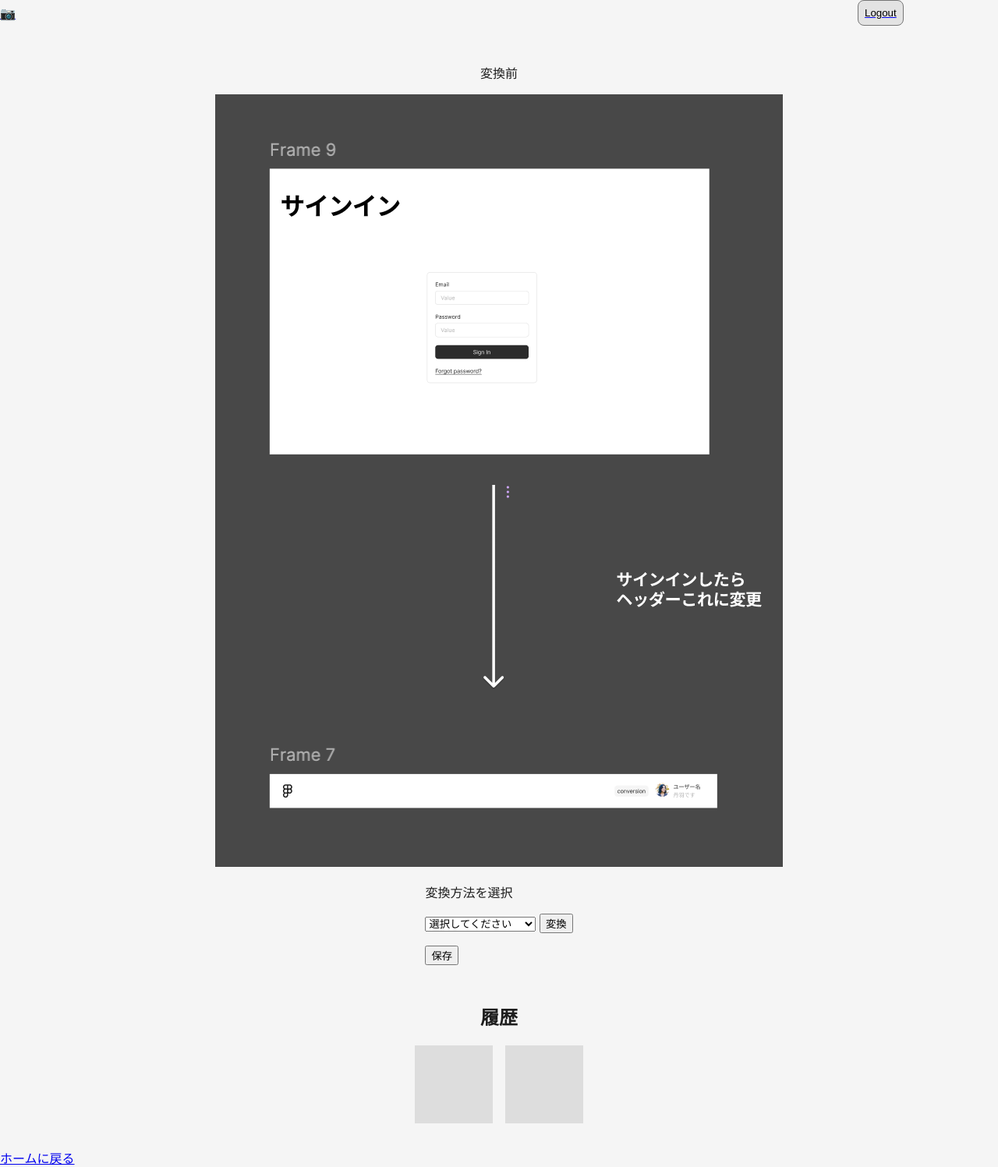
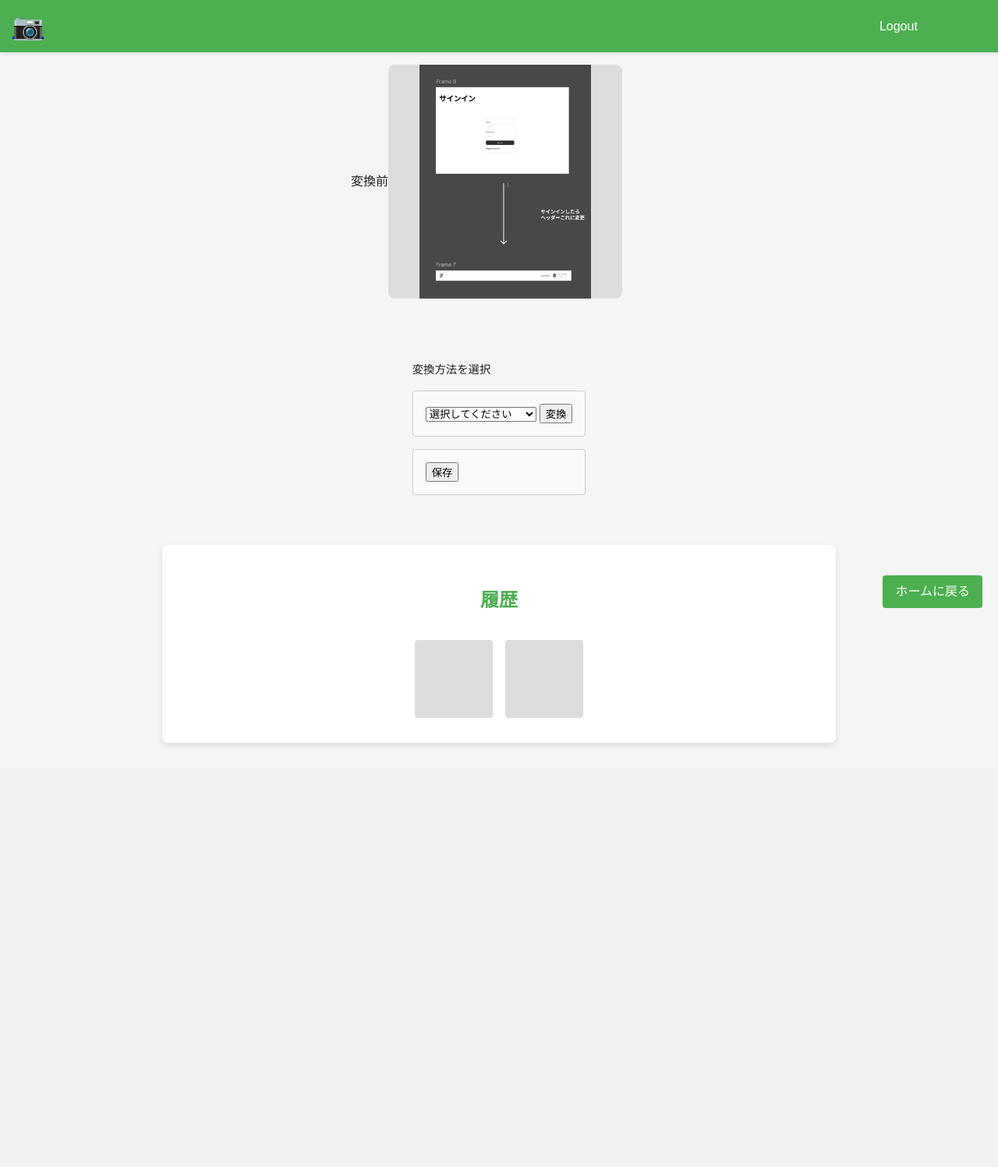
Before and after one commit to 2024AIT-OOP2-G12/img_conv, a Flask app: template templates/change.html in a window 1280 px wide. Shown: the whole page at 78% size. After the commit the page ends 956 px from the top, so only its background shows below. Run offline with Flask 3, Linux system fonts and the light colour scheme; the template is opened without the code that fills it, so the values that code supplies are empty.

Commit message:
CSSの変更

```diff
--- a/app.py
+++ b/app.py
@@ -15,7 +15,7 @@ for blueprint in blueprints:
 #デフォルトページ
 @app.route('/')
 def index():
-    return render_template('users/login.html')
+    return render_template('login.html')
 
 
 #user管理画面------------------------------------------------------------------------------------------------------
@@ -24,11 +24,6 @@ def user():
     users = User.select()
     return render_template('user_manage.html', users=users)
 
-# 画像表示ページ
-@app.route('/images')
-def display_images():
-    images = History.select()
-    return render_template('img_sns.html', images=images)
 
 if __name__ == '__main__':
     app.run(debug=True,port=8080)
--- a/routes/login.py
+++ b/routes/login.py
@@ -22,8 +22,8 @@ def login():
             #return render_template('index.html')
             return redirect(url_for('login.index', user_name = session['user_name']))
         else:
-            return render_template('users/login.html')
-    return render_template('users/login.html')
+            return render_template('login.html')
+    return render_template('login.html')
 
 
 #ホーム画面------------------------------------------------------------------------------------------------------
@@ -55,4 +55,4 @@ def register():
         User.create(username=username, password=hashed_password)
         return redirect(url_for('login.login'))
 
-    return render_template('users/register.html')
+    return render_template('register.html')
--- a/static/style.css
+++ b/static/style.css
@@ -1,40 +1,50 @@
-main {
-    padding: 2rem;
-    text-align: center;
-}
-
-
 body {
     font-family: 'Inter', sans-serif;
     margin: 0;
     padding: 0;
     background-color: #f5f5f5;
     color: #1e1e1e;
+    line-height: 1.6;
 }
 
+header {
+    background-color: #4CAF50;
+    padding: 0.5rem 1rem;
+    color: white;
+    display: flex;
+    justify-content: space-between;
+    align-items: center;
+    box-shadow: 0 2px 4px rgba(0, 0, 0, 0.1);
+    position: relative;
+}
 
+.logo {
+    font-size: 2rem;
+    margin: 0;
+    cursor: pointer;
+    font-weight: bold;
+}
 
 .product-detail {
     display: flex;
     justify-content: center;
     gap: 2rem;
     margin-bottom: 2rem;
-}
-
-.image-preview {
-    width: 200px;
-    height: 200px;
-    background-color: #ddd;
+    padding: 1rem;
 }
 
 .file-info {
     text-align: left;
+    font-size: 0.9rem;
 }
 
 textarea {
     display: block;
     width: 100%;
     margin-top: 1rem;
+    border: 1px solid #ccc;
+    border-radius: 4px;
+    padding: 0.5rem;
 }
 
 .history-grid {
@@ -42,45 +52,64 @@ textarea {
     gap: 1rem;
     justify-content: center;
     flex-wrap: wrap;
+    margin-top: 2rem;
 }
 
 .history-item {
     width: 100px;
     height: 100px;
     background-color: #ddd;
+    border-radius: 4px;
+    transition: transform 0.3s;
+    object-fit: cover;
+}
+
+.history-item:hover {
+    transform: scale(1.05);
 }
 
 .pagination a {
     margin: 0 0.5rem;
     text-decoration: none;
     color: #333;
+    font-weight: bold;
 }
 
+.pagination a.active {
+    color: #4CAF50;
+    pointer-events: none;
+}
 
-.img-origin{
-    width: 50%;
-    height: 50%;
-    background-color: #ddd;
-    margin: 20px;
+.pagination a:hover {
+    text-decoration: underline;
 }
 
 h1 {
     font-size: 2rem;
     margin-bottom: 2rem;
+    color: #333;
 }
 
 form {
     margin: 1rem 0;
+    padding: 1rem;
+    border: 1px solid #ccc;
+    border-radius: 4px;
+    background-color: #fafafa;
 }
 
 input[type="file"] {
     margin-right: 1rem;
+    padding: 0.5rem;
+    border: 1px solid #ccc;
+    border-radius: 4px;
 }
 
 .icon {
     width: 23.3px;
     position: relative;
     height: 35px;
+    margin-right: 0.5rem;
 }
 
 .menu {
@@ -89,6 +118,7 @@ input[type="file"] {
     flex-direction: row;
     align-items: center;
     justify-content: center;
+    cursor: pointer;
 }
 
 .block {
@@ -96,17 +126,23 @@ input[type="file"] {
     flex-direction: row;
     align-items: center;
     justify-content: flex-start;
+    gap: 1rem;
 }
+
 .title {
     position: relative;
     line-height: 100%;
+    font-weight: bold;
 }
+
 .text-content {
     display: flex;
     flex-direction: column;
     align-items: center;
     justify-content: flex-start;
+    gap: 0.5rem;
 }
+
 .header {
     width: 100%;
     display: flex;
@@ -120,43 +156,138 @@ input[type="file"] {
     flex: 1;
     position: relative;
     line-height: 100%;
+    font-size: 1rem;
 }
 
 .button {
-    flex: 1;
-    border-radius: 8px;
-    background-color: #e3e3e3;
-    border: 1px solid #767676;
-    overflow: hidden;
-    display: flex;
-    flex-direction: row;
-    align-items: center;
-    justify-content: center;
-    padding: 8px;
+    display: inline-block;
+    padding: 0.5rem 1rem;
+    background-color: #4CAF50;
+    color: white;
+    border: none;
+    border-radius: 4px;
+    text-decoration: none;
+    font-size: 1rem;
+    cursor: pointer;
+    transition: background-color 0.3s;
 }
 
-.container{
-    display: flex;
-    flex-direction: column;
-    align-items: center;
-    justify-content: center;
-    gap: 24px;
-    padding: 24px;
+.button:hover {
+    background-color: #4553a0;
+    box-shadow: 0 4px 8px rgba(0, 0, 0, 0.2);
 }
 
-.sign{
+.container {
+    max-width: 800px;
+    margin: 0 auto;
+    padding: 2rem;
+    background-color: white;
+    border-radius: 8px;
+    box-shadow: 0 4px 8px rgba(0, 0, 0, 0.1);
+    text-align: center;
+    margin-top: 2rem;
+}
+
+.sign {
     display: flex;
     flex-direction: row;
     align-items: left;
     justify-content: right;
     margin-left: 75%;
     gap: 12px;
+    font-size: 0.9rem;
 }
 
-.manual{
-    display:flex;
-    position: relative;
-    flex-direction: column;
+.manual {
+    max-width: 800px;
+    margin: 2rem auto;
+    padding: 2rem;
+    background-color: white;
+    border-radius: 8px;
+    box-shadow: 0 4px 8px rgba(0, 0, 0, 0.1);
+    text-align: left;
+    line-height: 1.6;
+}
+
+.manual h2 {
+    font-size: 1.5rem;
+    margin-bottom: 1rem;
+    color: #4CAF50;
+}
+
+.logout-button {
+    position: absolute;
+    right: 1rem;
+    top: 50%;
+    transform: translateY(-50%);
+    background-color: #f44336;
+    color: white;
+    border: none;
+    border-radius: 4px;
+    padding: 0.5rem 1rem;
+    cursor: pointer;
+    transition: background-color 0.3s;
+}
+
+.logout-button:hover {
+    background-color: #d32f2f;
+}
+
+a.home-link {
+    display: inline-block;
+    position: fixed;
+    bottom: 20px;
+    right: 20px;
+    padding: 0.5rem 1rem;
+    background-color: #4CAF50;
+    color: white;
+    border: none;
+    border-radius: 4px;
+    text-decoration: none;
+    font-size: 1rem;
+    cursor: pointer;
+    transition: background-color 0.3s;
+}
+
+a.home-link:hover {
+    background-color: #4553a0;
+    box-shadow: 0 4px 8px rgba(0, 0, 0, 0.2);
+}
+
+.history {
+    max-width: 800px;
+    margin: 2rem auto;
+    padding: 2rem;
+    background-color: white;
+    border-radius: 8px;
+    box-shadow: 0 4px 8px rgba(0, 0, 0, 0.1);
+    text-align: center;
+}
+
+.history h2 {
+    font-size: 1.5rem;
+    margin-bottom: 1rem;
+    color: #4CAF50;
+}
+
+.comparison-container {
+    display: flex;
+    justify-content: center;
+    gap: 2rem;
+    margin-bottom: 2rem;
+    padding: 1rem;
+}
+
+.comparison-item {
+    display: flex;
+    justify-content: center;
     align-items: center;
-    justify-content: center;
 }
+
+.comparison-img {
+    width: 300px;
+    height: 300px;
+    background-color: #ddd;
+    border-radius: 8px;
+    object-fit: contain;
+}
--- a/templates/index.html
+++ b/templates/index.html
@@ -4,7 +4,7 @@
     <meta charset="UTF-8">
     <meta name="viewport" content="width=device-width, initial-scale=1.0">
     <title>画像変換アプリ</title>
-    <link rel="stylesheet" href="{{ url_for('static', filename='css/style.css') }}">
+    <link rel="stylesheet" href="{{ url_for('static', filename='style.css') }}">
 </head>
 <body>
     <header>
```
Also changed, not shown: routes/change.py (+13 -15 lines), templates/user_manage.html (added, +32 -0 lines).
